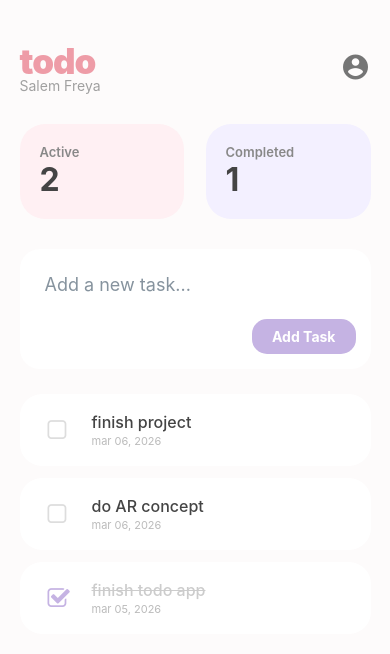
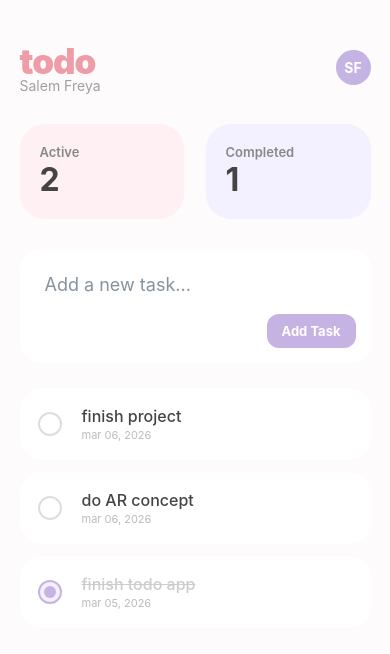
Before and after one commit to s-aryafreya/expotodoapp, a React Native app: screen / in a window 390 px wide. Shown: the top 654 px of the page. Built offline with nearby package versions, Linux system fonts and the light colour scheme.

Commit message:
more visual update

```diff
--- a/App.js
+++ b/App.js
@@ -1,23 +1,6 @@
 import React, { useState } from 'react';
-import { StyleSheet, View, FlatList, SafeAreaView, Dimensions } from 'react-native';
-import { Text, Input, Button, CheckBox, Icon } from '@rneui/themed';
-import { Platform } from 'react-native';
-
-// Add this block below your imports
-if (Platform.OS === 'web') {
-  const iconFontStyles = `@font-face {
-    src: url(${require('react-native-vector-icons/Fonts/MaterialIcons.ttf')});
-    font-family: 'MaterialIcons';
-  }`;
-  const style = document.createElement('style');
-  style.type = 'text/css';
-  if (style.styleSheet) {
-    style.styleSheet.cssText = iconFontStyles;
-  } else {
-    style.appendChild(document.createTextNode(iconFontStyles));
-  }
-  document.head.appendChild(style);
-}
+import { StyleSheet, View, FlatList, SafeAreaView, Dimensions, TouchableOpacity } from 'react-native';
+import { Text, Input, Button, Icon } from '@rneui/themed';
 
 const { width } = Dimensions.get('window');
 
@@ -30,7 +13,6 @@ export default function App() {
 
   const [input, setInput] = useState('');
 
-  // Function to add a new task to the list
   const addTask = () => {
     if (input.trim().length > 0) {
       const newTask = {
@@ -44,12 +26,10 @@ export default function App() {
         }).toLowerCase(),
       };
       setTasks([...tasks, newTask]);
-      setInput(''); // Clear input after adding
+      setInput('');
     }
   };
 
-  // COMPLETE TASK FUNCTIONALITY:
-  // This toggles the 'completed' boolean when the checkbox is clicked
   const toggleTask = (key) => {
     setTasks(prevTasks =>
       prevTasks.map(item =>
@@ -60,17 +40,18 @@ export default function App() {
 
   const renderItem = ({ item }) => (
     <View style={styles.taskCard}>
-      <CheckBox
-        checked={item.completed}
-        onPress={() => toggleTask(item.key)} // Trigger toggle here
-        checkedColor="#c5b3e3"
-        uncheckedColor="#ddd"
-        containerStyle={{ padding: 0, margin: 0 }}
-      />
+      {/* CUSTOM CHECKBOX: Guaranteed to work on Web */}
+      <TouchableOpacity
+        style={[styles.customCheck, item.completed && styles.customCheckActive]}
+        onPress={() => toggleTask(item.key)}
+      >
+        {item.completed && <View style={styles.checkInner} />}
+      </TouchableOpacity>
+
       <View style={styles.taskTextContainer}>
         <Text style={[
           styles.taskDescription,
-          item.completed && styles.completedText // Strikethrough logic
+          item.completed && styles.completedText
         ]}>
           {item.description}
         </Text>
@@ -79,23 +60,22 @@ export default function App() {
     </View>
   );
 
-  // Dynamic stats calculation
   const activeCount = tasks.filter(t => !t.completed).length;
   const completedCount = tasks.filter(t => t.completed).length;
 
   return (
     <SafeAreaView style={styles.outerContainer}>
       <View style={styles.innerContainer}>
-        {/* Header */}
         <View style={styles.header}>
           <View>
             <Text h2 style={styles.titleText}>todo</Text>
             <Text style={styles.userSubtext}>Salem Freya</Text>
           </View>
-          <Icon name="account-circle" type="material" color="#757575" size={30} />
+          <View style={styles.avatarPlaceholder}>
+             <Text style={{color: '#fff', fontWeight: 'bold'}}>SF</Text>
+          </View>
         </View>
 
-        {/* Dashboard Stats */}
         <View style={styles.statsRow}>
           <View style={[styles.statBox, styles.pinkBox]}>
             <Text style={styles.statLabel}>Active</Text>
@@ -107,27 +87,25 @@ export default function App() {
           </View>
         </View>
 
-        {/* Input Area */}
         <View style={styles.inputArea}>
           <Input
             placeholder="Add a new task..."
             value={input}
             onChangeText={setInput}
-            onSubmitEditing={addTask} // Adds task when 'Enter' is pressed
+            onSubmitEditing={addTask}
             inputContainerStyle={{ borderBottomWidth: 0 }}
-            containerStyle={{ height: 50 }}
+            containerStyle={{ height: 45 }}
           />
           <View style={styles.inputButtons}>
             <Button
               title="Add Task"
               onPress={addTask}
               buttonStyle={styles.addButton}
-              titleStyle={{ fontSize: 14, fontWeight: 'bold' }}
+              titleStyle={{ fontSize: 13, fontWeight: 'bold' }}
             />
           </View>
         </View>
 
-        {/* Task List */}
         <FlatList
           data={tasks}
           renderItem={renderItem}
@@ -141,78 +119,47 @@ export default function App() {
 }
 
 const styles = StyleSheet.create({
-  outerContainer: {
-    flex: 1,
-    backgroundColor: '#fdfbfb',
-    alignItems: 'center'
-  },
-  innerContainer: {
-    width: width > 600 ? 500 : '90%',
-    flex: 1,
-    paddingTop: 40
-  },
-  header: {
-    flexDirection: 'row',
-    justifyContent: 'space-between',
-    alignItems: 'center',
-    marginBottom: 30
-  },
-  titleText: {
-    color: '#ee9ca7',
-    fontWeight: '900',
-    letterSpacing: -1
-  },
-  userSubtext: {
-    color: '#a0a0a0',
-    fontSize: 14,
-    marginTop: -5
-  },
-  statsRow: {
-    flexDirection: 'row',
-    justifyContent: 'space-between',
-    marginBottom: 30
-  },
-  statBox: {
-    width: '47%',
-    padding: 20,
-    borderRadius: 25,
-    elevation: 2
-  },
+  outerContainer: { flex: 1, backgroundColor: '#fdfbfb', alignItems: 'center' },
+  innerContainer: { width: width > 600 ? 500 : '90%', flex: 1, paddingTop: 40 },
+  header: { flexDirection: 'row', justifyContent: 'space-between', alignItems: 'center', marginBottom: 30 },
+  titleText: { color: '#ee9ca7', fontWeight: '900', letterSpacing: -1 },
+  userSubtext: { color: '#a0a0a0', fontSize: 14, marginTop: -5 },
+  avatarPlaceholder: { width: 35, height: 35, borderRadius: 18, backgroundColor: '#c5b3e3', justifyContent: 'center', alignItems: 'center' },
+  statsRow: { flexDirection: 'row', justifyContent: 'space-between', marginBottom: 30 },
+  statBox: { width: '47%', padding: 20, borderRadius: 25, elevation: 2 },
   pinkBox: { backgroundColor: '#fff0f3' },
   purpleBox: { backgroundColor: '#f3f0ff' },
   statLabel: { color: '#888', fontSize: 13, fontWeight: '600' },
   statNumber: { fontSize: 32, fontWeight: 'bold', color: '#444' },
-  inputArea: {
-    backgroundColor: '#fff',
-    borderRadius: 20,
-    padding: 15,
-    marginBottom: 25,
-    elevation: 3
+  inputArea: { backgroundColor: '#fff', borderRadius: 20, padding: 15, marginBottom: 25, elevation: 3 },
+  inputButtons: { alignItems: 'flex-end', marginTop: 5 },
+  addButton: { backgroundColor: '#c5b3e3', borderRadius: 12, paddingHorizontal: 15 },
+  taskCard: { flexDirection: 'row', backgroundColor: '#fff', padding: 18, borderRadius: 22, marginBottom: 12, alignItems: 'center', elevation: 1 },
+
+  // CUSTOM CHECKBOX STYLES
+  customCheck: {
+    width: 24,
+    height: 24,
+    borderRadius: 12,
+    borderWidth: 2,
+    borderColor: '#ddd',
+    justifyContent: 'center',
+    alignItems: 'center',
+    marginRight: 10
   },
-  inputButtons: {
-    alignItems: 'flex-end',
-    marginTop: 5
+  customCheckActive: {
+    borderColor: '#c5b3e3',
+    backgroundColor: '#f3f0ff',
   },
-  addButton: {
+  checkInner: {
+    width: 12,
+    height: 12,
+    borderRadius: 6,
     backgroundColor: '#c5b3e3',
-    borderRadius: 15,
-    paddingHorizontal: 20
   },
-  taskCard: {
-    flexDirection: 'row',
-    backgroundColor: '#fff',
-    padding: 18,
-    borderRadius: 22,
-    marginBottom: 12,
-    alignItems: 'center',
-    elevation: 1
-  },
+
   taskTextContainer: { flex: 1, marginLeft: 10 },
   taskDescription: { fontSize: 16, color: '#444', fontWeight: '500' },
-  completedText: {
-    textDecorationLine: 'line-through',
-    textDecorationStyle: 'solid',
-    color: '#ccc'
-  },
+  completedText: { textDecorationLine: 'line-through', color: '#ccc' },
   dateText: { fontSize: 11, color: '#bbb', marginTop: 2 }
 });
```
